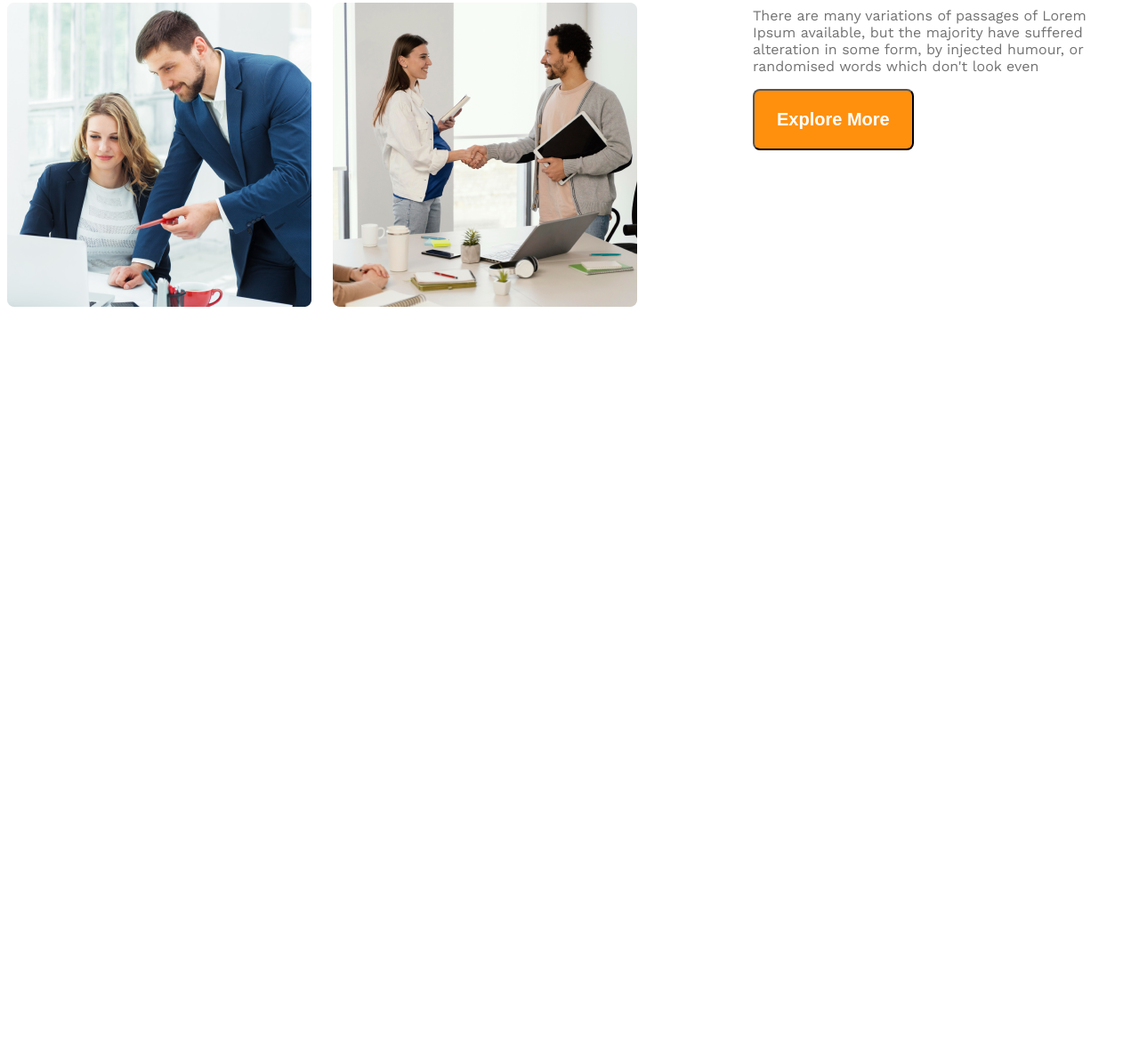
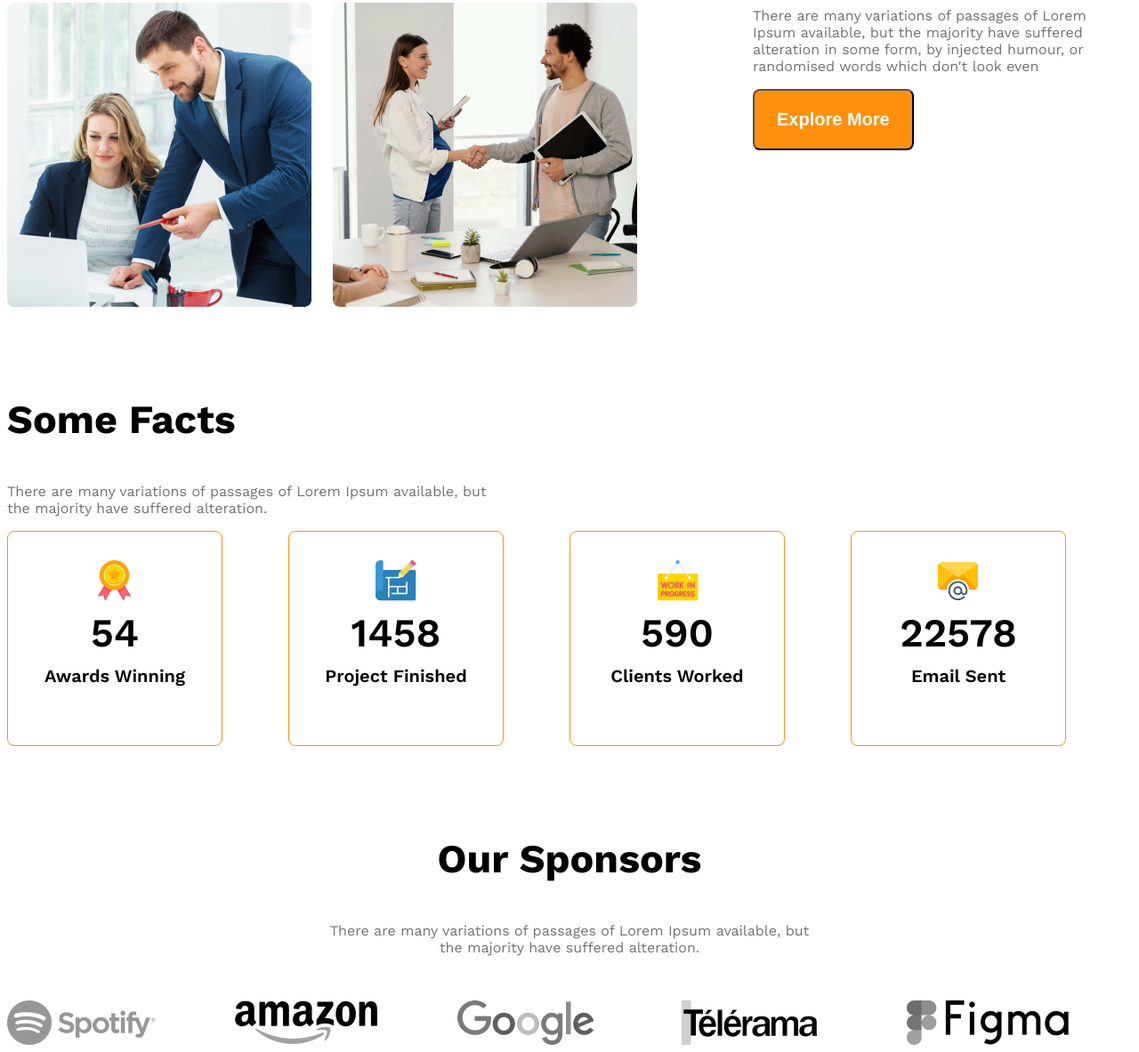
Before and after one commit to rahmandurjoy04/G3-architect-website, a plain HTML site: page index.html in a window 1280 px wide. Shown: the part 1653-2836 px from the top of the page at 89% size. Before the commit the page ends 2006 px from the top, so only its background shows below. Drawn offline with nearby package versions, Linux system fonts and the light colour scheme.

Commit message:
sponsor section added with responsiveness

```diff
--- a/index.html
+++ b/index.html
@@ -36,13 +36,69 @@
                 <img src="images/team4.png" alt="">
             </div>
             <div class="our-features">
-                <h3 class="feature-title">
+                <h3 class="section-title">
                     <span id="quick-list" class="text-light-gray">Quick list</span> <span>of Our</span> <span class="text-primary">Features</span>
                 </h3>
                 <p class="feature-description text-light-gray">There are many variations of passages of Lorem Ipsum available, but the majority have suffered alteration in some form, by injected humour, or randomised words which don't look even</p>
                 <button class="btn-primary">Explore More</button>
             </div>
         </section>
+
+        <!-- features will enjoy starts here -->
+         <section>
+
+         </section>
+
+         <!-- some facts -->
+          <section class="facts">
+            <h3 class="section-title">Some Facts</h3>
+            <p class="text-light-gray fact-description">There are many variations of passages of Lorem Ipsum available, but the majority have suffered alteration.</p>
+            <div class="facts-container">
+                <div class="fact-card display-flex">
+                    <div>
+                        <img class="fact-icon" src="images/icons/ribon.png" alt="">
+                    <h4 class="fact-number">54</h4>
+                    <h5 class="fact-name">Awards Winning</h5>
+                    </div>
+                </div>
+                <div class="fact-card display-flex">
+                    <div>
+                        <img class="fact-icon" src="images/icons/projects.png" alt="">
+                        <h4 class="fact-number">1458</h4>
+                        <h5 class="fact-name">Project Finished</h5>
+                    </div>
+                </div>
+                <div class="fact-card display-flex">
+                    <div>
+                        <img class="fact-icon" src="images/icons/customers.png" alt="">
+                    <h4 class="fact-number">590</h4>
+                    <h5 class="fact-name">Clients Worked</h5>
+                    </div>
+                </div>
+                <div class="fact-card display-flex">
+                    <div>
+                        <img class="fact-icon" src="images/icons/email.png" alt="">
+                        <h4 class="fact-number">22578</h4>
+                        <h5 class="fact-name">Email Sent</h5>
+                    </div>
+                </div>
+            </div>
+          </section>
+          <!-- sponsor related code -->
+           <section class="our-sponsors">
+                <div class="sponsor-info">
+                    <h3 class="section-title">Our Sponsors</h3>
+                    <p class="text-light-gray">There are many variations of passages of Lorem Ipsum available, but the majority have suffered alteration.</p>
+                </div>
+                <div class="sponsor-companies">
+                    <img src="images/sponsors/spotify.png" alt="">
+                    <img src="images/sponsors/amazon.png" alt="">
+                    <img src="images/sponsors/google.png" alt="">
+                    <img src="images/sponsors/telerama.png" alt="">
+                    <img src="images/sponsors/figma.png" alt="">
+
+                </div>
+           </section>
     </main>
     <footer>
 
--- a/styles/architect.css
+++ b/styles/architect.css
@@ -44,6 +44,10 @@
 }
 main>section {
     margin-top: 100px;;
+}
+.section-title{
+    font-size: 2.8rem;
+    font-weight: 700;
 }
 /* nav bar related styles */
 .navbar {
@@ -103,13 +107,56 @@ main>section {
     margin-left:130px ;
     max-width: 530px;
 }
-.feature-title{
-    font-size: 2.8rem;
-    font-weight: 700;
-}
+
 #quick-list{
     font-weight: 500;
 }
+
+/* features will enjoy */
+/* facts related styles */
+.facts-container{
+    display: grid;
+    grid-template-columns: repeat(4,1fr);
+    /* justify-items: center; */
+}
+.fact-card{
+    border: 1px solid #FF900E;
+    width: 240px;
+    height: 240px;
+    border-radius: 8px;
+    justify-content: center;
+    align-items: center;
+    text-align:center;
+}
+.fact-number{
+    font-size: 2.8rem;
+    font-weight: 600;
+    margin-top: 5px;
+    margin-bottom: 10px;
+}
+.fact-name{
+    font-size: 1.25rem;
+    font-weight: 600;
+    margin-top: 10px;
+}
+.fact-description{
+    max-width: 540px;
+}
+
+/* sponsor related styles */
+.sponsor-info{
+    max-width: 540px;
+    margin: 50px auto;
+    text-align: center;
+}
+.sponsor-companies{
+    display: grid;
+    grid-template-columns: repeat(5,1fr);
+}
+.sponsor-companies img{
+    filter: grayscale(100%);
+}
+
 /* responsive media query */
 @media screen and (max-width: 576px){
     .navbar,
@@ -117,11 +164,22 @@ main>section {
     .teams{
         flex-direction: column;
     }
-    .team-img-container{
+    .team-img-container,
+    .facts-container,
+    .sponsor-companies{
         grid-template-columns:repeat(1,1fr);
+
     }
     .our-features{
         margin: 0 auto;
+    }
+    .facts-container{
+        justify-items: center;
+        gap: 24px;
+    }
+    .sponsor-companies{
+        gap: 45px;
+        justify-items: center;
     }
 }
 
```
